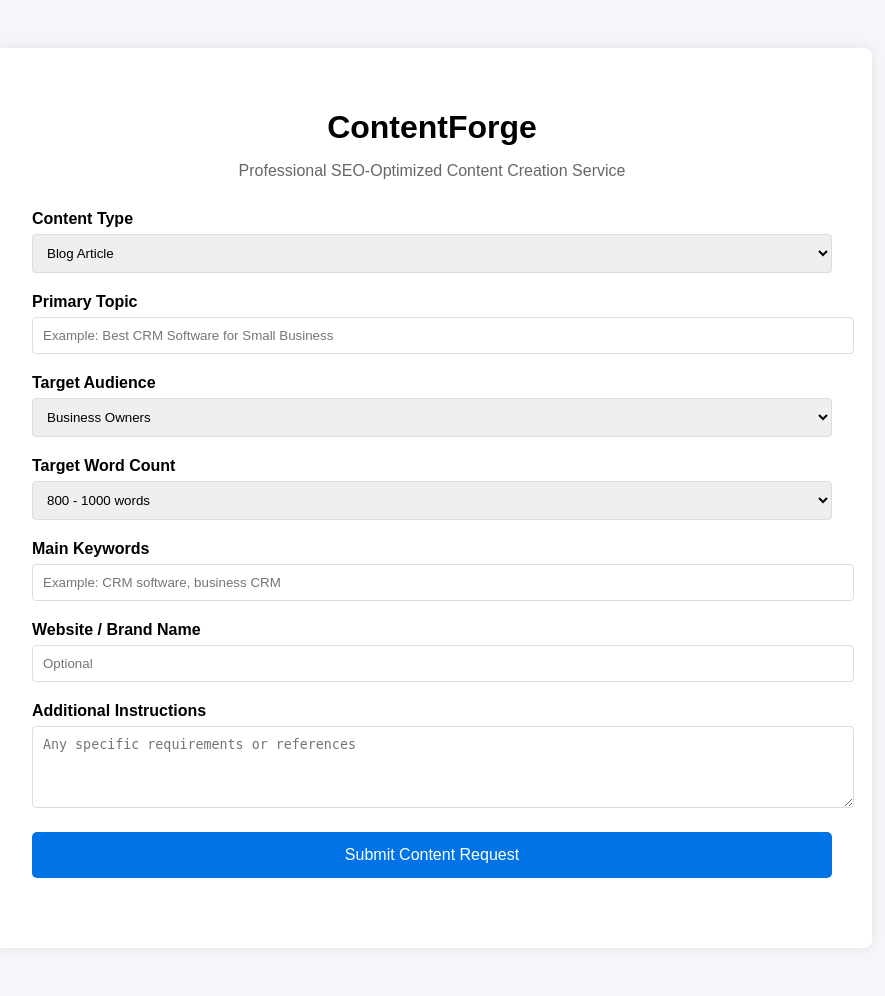
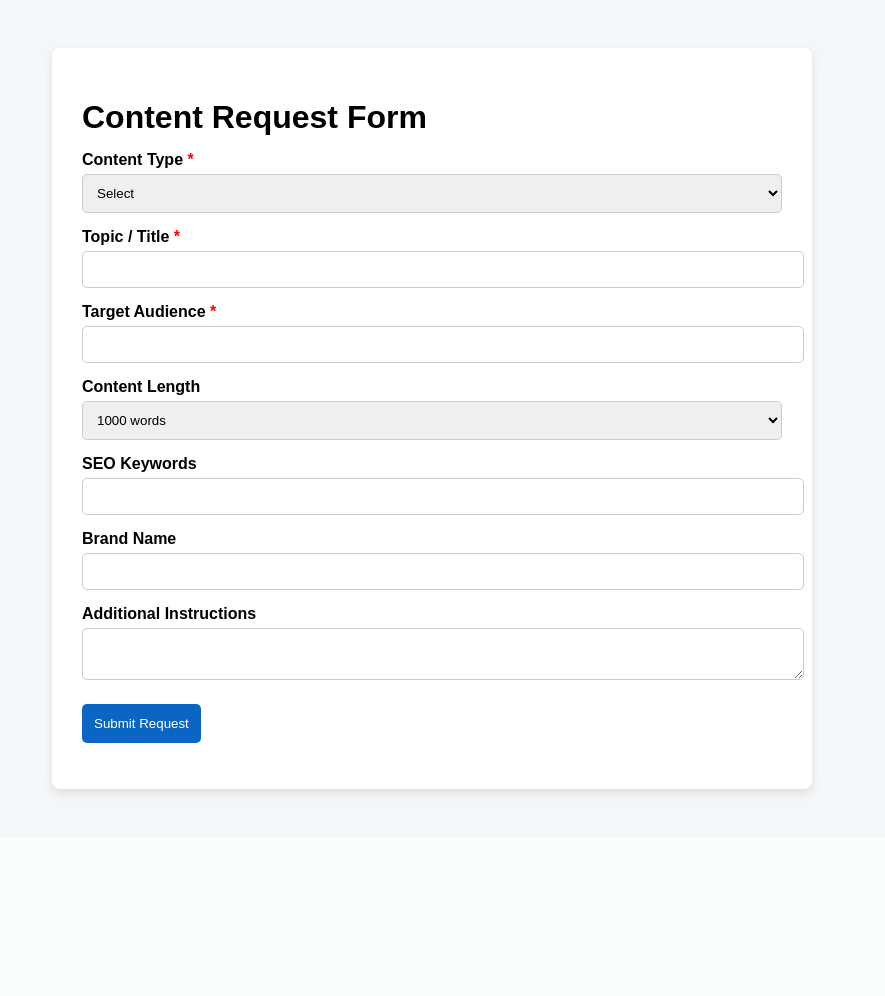
Before and after one commit to Manojg4599/blog-system-clean, a Flask app: page / in a window 1280 px wide. Shown: the whole page, without its empty margins (208-1093 px from the left). After the commit the page ends 796 px from the top, so only its background shows below. Run offline with Flask 3, Linux system fonts and the light colour scheme; some libraries are stand-ins or nearby versions.

Commit message:
Update index.html

```diff
--- a/templates/index.html
+++ b/templates/index.html
@@ -2,62 +2,59 @@
 <html>
 <head>
 
-<title>ContentForge | Professional Content Creation</title>
+<title>ContentForge — Professional Content Request</title>
 
 <style>
 
 body{
-font-family:Arial;
-background:#f4f6f9;
+font-family: Arial;
+background:#f4f6f8;
 padding:40px;
 }
 
 .container{
+max-width:700px;
 background:white;
-max-width:800px;
+padding:30px;
 margin:auto;
-padding:40px;
 border-radius:8px;
-box-shadow:0 0 12px rgba(0,0,0,0.08);
+box-shadow:0 4px 10px rgba(0,0,0,0.1);
 }
 
 h1{
-text-align:center;
 margin-bottom:10px;
-}
-
-p{
-text-align:center;
-color:#666;
-margin-bottom:30px;
 }
 
 label{
 font-weight:bold;
+display:block;
+margin-top:15px;
 }
 
-select,input,textarea{
+.required{
+color:red;
+}
+
+input,select,textarea{
 width:100%;
 padding:10px;
-margin-top:6px;
-margin-bottom:20px;
-border:1px solid #ddd;
-border-radius:4px;
+margin-top:5px;
+border:1px solid #ccc;
+border-radius:5px;
 }
 
 button{
-background:#0073e6;
+margin-top:20px;
+padding:12px;
+background:#0a66c2;
 color:white;
-padding:14px;
 border:none;
 border-radius:5px;
-width:100%;
-font-size:16px;
 cursor:pointer;
 }
 
 button:hover{
-background:#005bb5;
+background:#004182;
 }
 
 </style>
@@ -68,67 +65,54 @@ background:#005bb5;
 
 <div class="container">
 
-<h1>ContentForge</h1>
-
-<p>Professional SEO-Optimized Content Creation Service</p>
+<h1>Content Request Form</h1>
 
 <form id="contentForm">
 
-<label>Content Type</label>
+<label>Content Type <span class="required">*</span></label>
+<select name="type" required>
 
-<select name="type">
-
+<option value="">Select</option>
 <option>Blog Article</option>
 <option>SEO Landing Page</option>
-<option>Product Comparison Article</option>
+<option>Comparison Page</option>
+<option>Essay</option>
+<option>Speech</option>
+<option>Debate Script</option>
+<option>Official Letter</option>
 <option>Educational Guide</option>
-<option>FAQ Page</option>
-<option>Business Article</option>
 
 </select>
 
-<label>Primary Topic</label>
+<label>Topic / Title <span class="required">*</span></label>
+<input name="topic" required>
 
-<input name="topic" placeholder="Example: Best CRM Software for Small Business" required>
+<label>Target Audience <span class="required">*</span></label>
+<input name="audience" required>
 
-<label>Target Audience</label>
+<label>Content Length</label>
+<select name="length">
 
-<select name="audience">
-
-<option>Business Owners</option>
-<option>Startups</option>
-<option>Professionals</option>
-<option>General Readers</option>
+<option>1000 words</option>
+<option>1500 words</option>
+<option>2000 words</option>
 
 </select>
 
-<label>Target Word Count</label>
+<label>SEO Keywords</label>
+<input name="keywords">
 
-<select name="length">
-
-<option>800 - 1000 words</option>
-<option>1200 - 1500 words</option>
-<option>2000+ words</option>
-
-</select>
-
-<label>Main Keywords</label>
-
-<input name="keywords" placeholder="Example: CRM software, business CRM">
-
-<label>Website / Brand Name</label>
-
-<input name="brand" placeholder="Optional">
+<label>Brand Name</label>
+<input name="brand">
 
 <label>Additional Instructions</label>
+<textarea name="details"></textarea>
 
-<textarea name="details" rows="4" placeholder="Any specific requirements or references"></textarea>
-
-<button type="submit">Submit Content Request</button>
+<button type="submit">Submit Request</button>
 
 </form>
 
-<p id="msg"></p>
+<p id="response"></p>
 
 </div>
 
@@ -136,25 +120,25 @@ background:#005bb5;
 
 document.getElementById("contentForm").onsubmit = async function(e){
 
-e.preventDefault()
+e.preventDefault();
 
-let formData = new FormData(this)
+const form = new FormData(this);
 
-let data = {}
+const data = Object.fromEntries(form.entries());
 
-formData.forEach((v,k)=>data[k]=v)
+const res = await fetch("/submit",{
+method:"POST",
+headers:{
+"Content-Type":"application/json"
+},
+body:JSON.stringify(data)
+});
 
-let res = await fetch("/submit",{
-method:"POST",
-headers:{"Content-Type":"application/json"},
-body:JSON.stringify(data)
-})
+const result = await res.json();
 
-let result = await res.json()
+document.getElementById("response").innerText=result.message;
 
-document.getElementById("msg").innerText=result.message
-
-}
+};
 
 </script>
 
```
